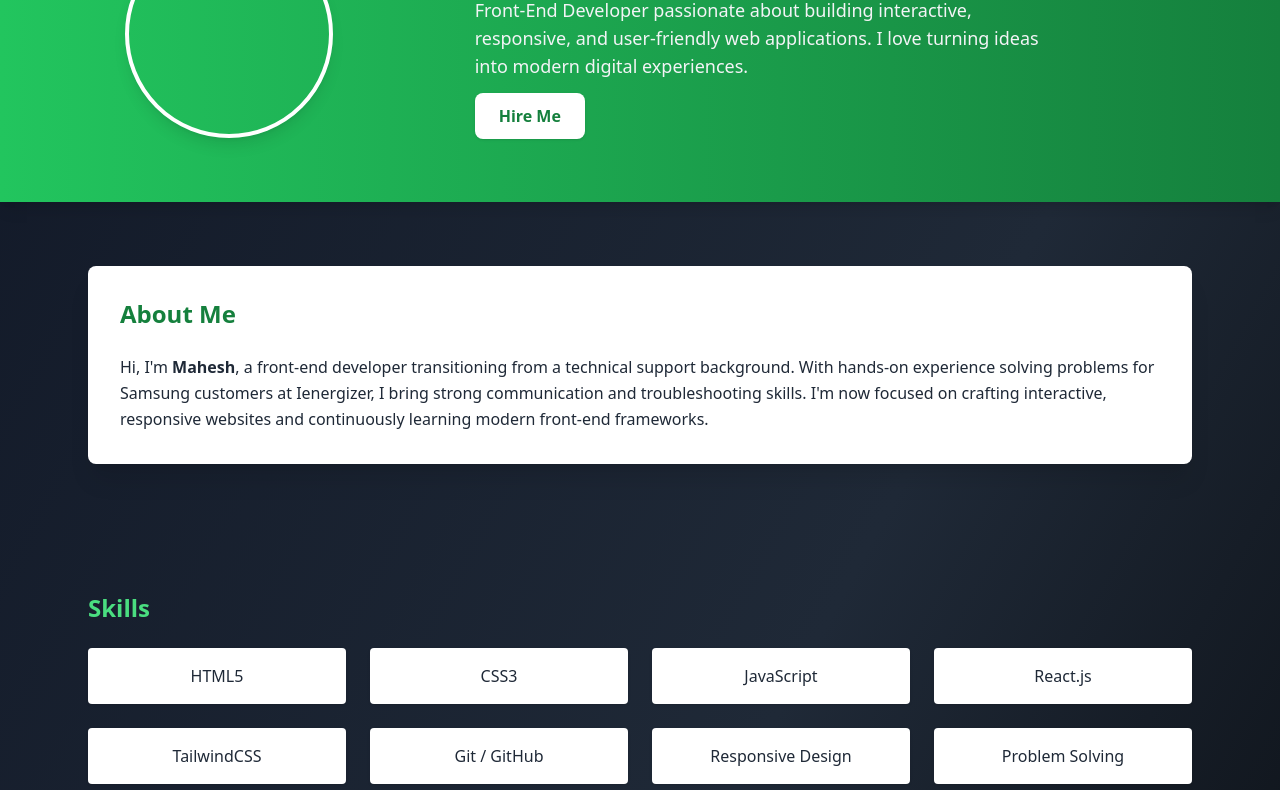
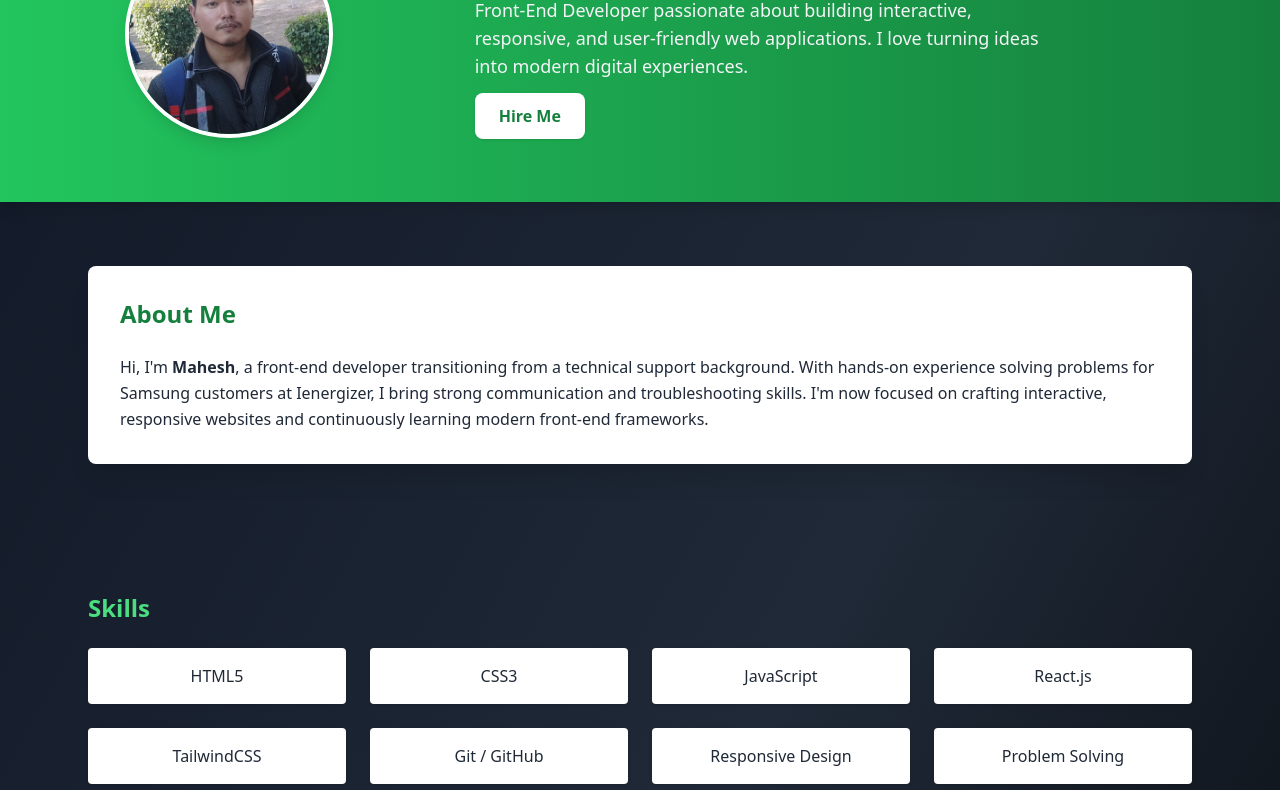
Before and after one commit to SMAHESHSINGHA/Portfolio, a plain HTML site: page index.html in a window 1280 px wide. Shown: the part 214-1004 px from the top of the page. Drawn offline with nearby package versions, Linux system fonts and the light colour scheme.

Commit message:
Update index.html

```diff
--- a/index.html
+++ b/index.html
@@ -30,7 +30,7 @@
     <section class="flex flex-col md:flex-row items-center justify-center text-center md:text-left py-16 bg-gradient-to-r from-green-500 to-green-700 text-white px-6 shadow-lg">
       <!-- Profile Image -->
       <div class="md:w-1/3 flex justify-center mb-6 md:mb-0" data-aos="fade-right">
-        <img src="image 2.jpg" alt="Profile" class="rounded-full border-4 border-white shadow-lg w-52 h-52 object-cover">
+        <img src="image-2.jpg" alt="Profile" class="rounded-full border-4 border-white shadow-lg w-52 h-52 object-cover">
       </div>
       <!-- Intro Text -->
       <div class="md:w-2/3 md:pl-10" data-aos="fade-left">
```
